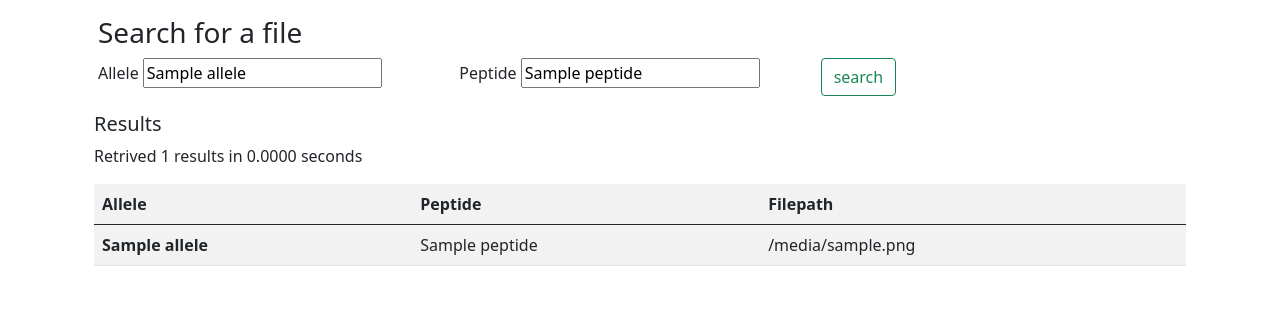
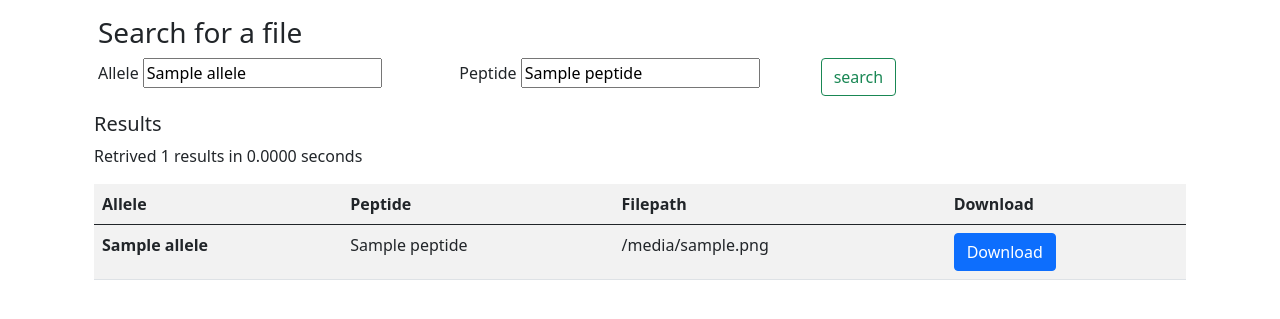
Before and after one commit to TrippleCCC/KavrakiLabWebApp, a Flask app: template web_app/templates/results.html in a window 1280 px wide. Shown: the part 50-369 px from the top of the page. Run offline with Flask 2, Linux system fonts and the light colour scheme; the template is opened without the code that fills it: most values are stand-ins (such as "Sample title", 1, 10 or a date in 2020); some libraries are stand-ins or nearby versions.

Commit message:
Add download button for each file

```diff
--- a/web_app/templates/results.html
+++ b/web_app/templates/results.html
@@ -9,6 +9,7 @@
 			<th scope="col">Allele</th>
 			<th scope="col">Peptide</th>
 			<th scope="col">Filepath</th>
+			<th scope="col">Download</th>
 		</tr>
 	</thread>
 	<tbody>
@@ -17,6 +18,7 @@
 		<th scope="row">{{ row["allele"] }}</th>
 		<td>{{ row["peptide"] }}</td>
 		<td>{{ row["filepath"] }}</td>
+		<td><button type="button" class="btn btn-primary">Download</button></td>
 	</tr>
 	{% endfor %}
 	</tbody>
```
